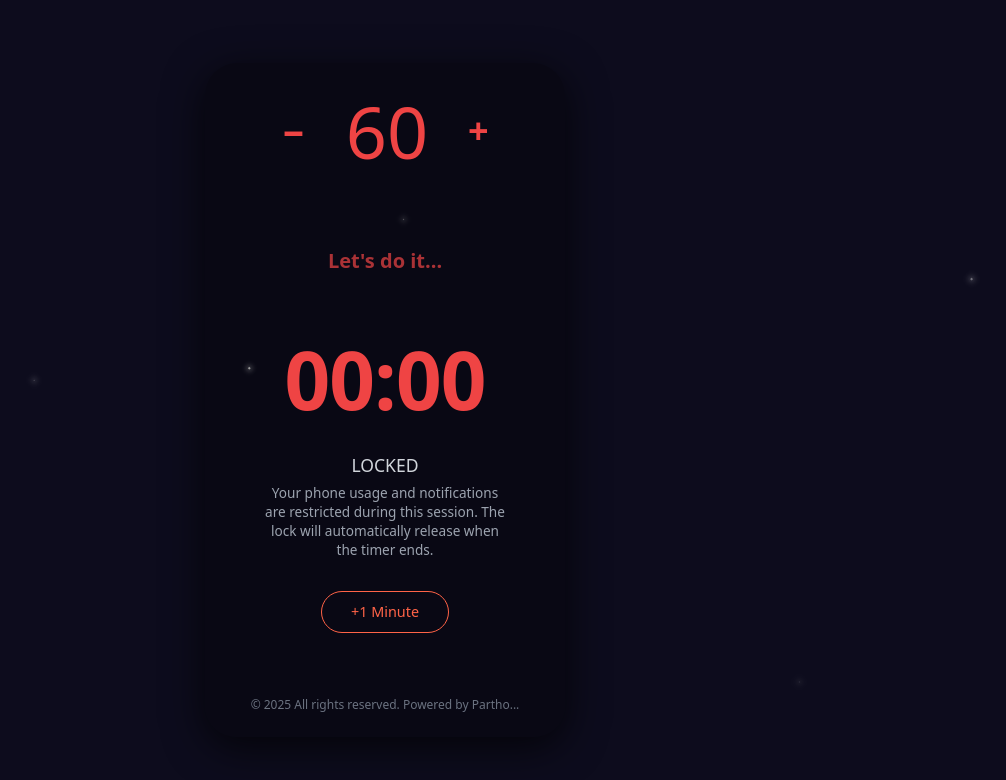
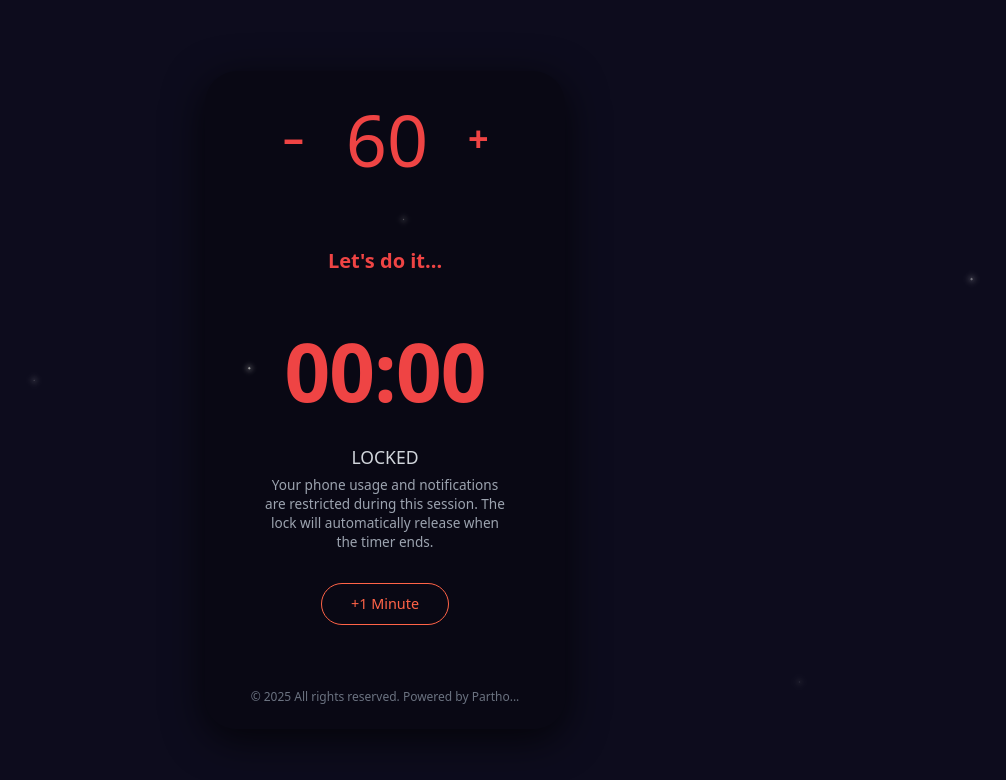
Before and after one commit to khpartho623/focus_timer, a plain HTML site: page index.html in a window 1280 px wide. Both pictures are taken after a click on the button "Let's do it...". Shown: the whole page, without its empty margins (255-1261 px from the left). Drawn offline with nearby package versions, Linux system fonts and the light colour scheme; no server answers.

Commit message:
Update index.html

```diff
--- a/index.html
+++ b/index.html
@@ -146,6 +146,13 @@
             transition: color 0.3s;
         }
 
+        /* --- Custom fix: Remove focus outline on buttons (ফিক্স: বাটন থেকে ফোকাস আউটলাইন সরানো) --- */
+        button:focus, button:active {
+            outline: none;
+            box-shadow: none;
+        }
+        /* --------------------------------------------------------------------------------- */
+
     </style>
 </head>
 <body>
@@ -229,8 +236,8 @@
         <!-- Hidden input to pass default time to the timer logic, updated by plus/minus (Hidden input) -->
         <input type="hidden" id="custom-minutes" value="60" min="1" />
 
-        <!-- Start Button (Start button) - UPDATED TO BE MEDIUM DIM (মাঝামাঝি আবছা করা হয়েছে) -->
-        <button onclick="startTimerFromSetup()" class="bg-transparent text-red-500/70 font-bold text-xl px-12 py-4 rounded-xl transition duration-150 mt-4 hover:text-red-500">
+        <!-- Start Button (Start button) - UPDATED TO ONLY SHOW TEXT (শুধুমাত্র টেক্সট দেখানোর জন্য আপডেট করা হয়েছে) -->
+        <button onclick="startTimerFromSetup()" class="bg-transparent text-red-500 font-bold text-xl p-2 transition duration-150 mt-4 hover:bg-red-500/10 active:scale-95">
             Let's do it...
         </button>
 
```
